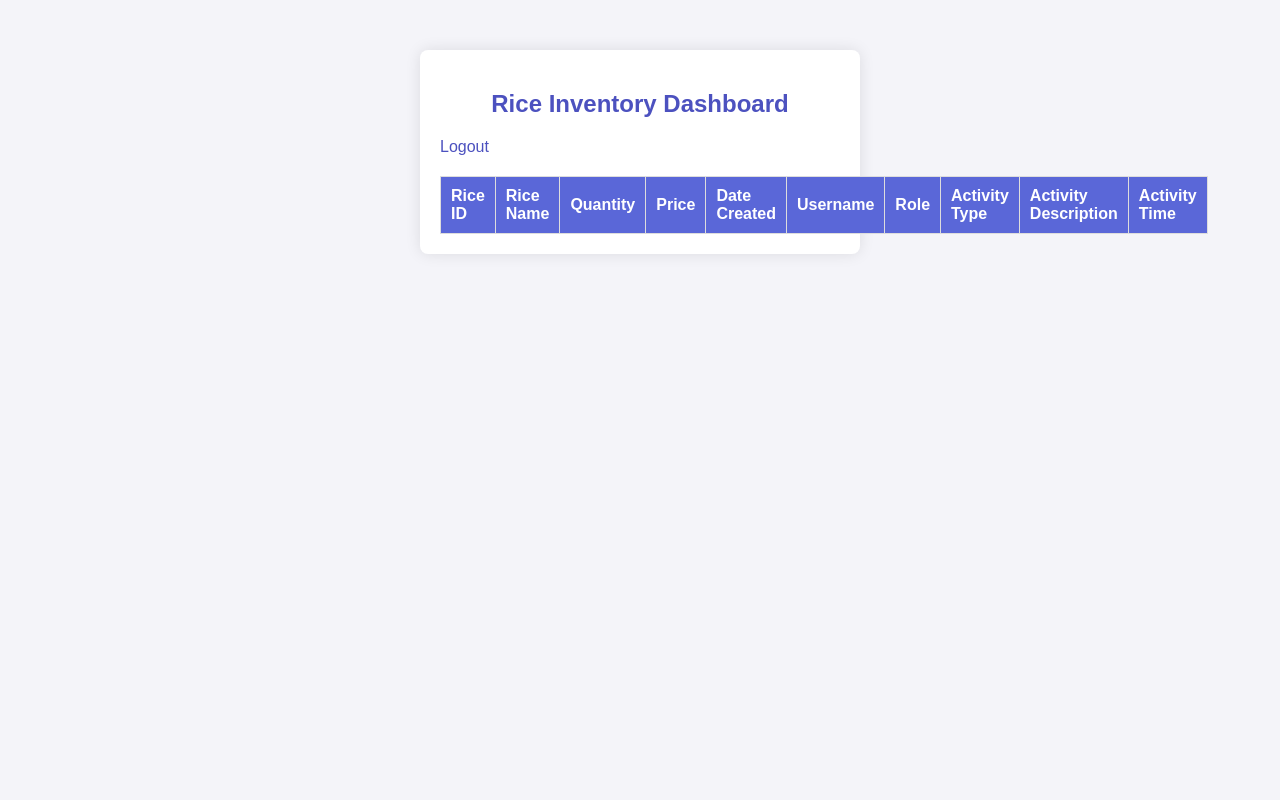
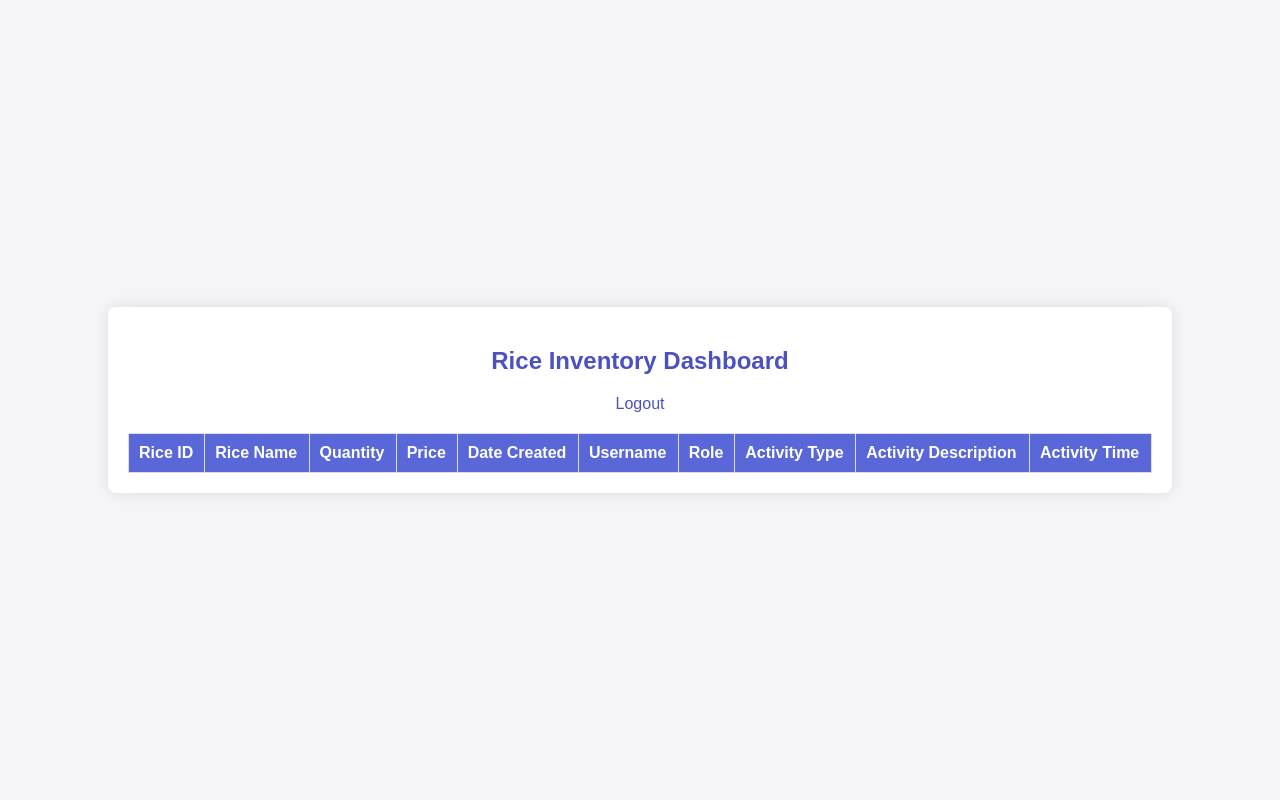
Before and after one commit to merylgrace/rice-inventory, a PHP site: page /dashboard.php in a window 1280 px wide. Run offline with PHP 8.4, Linux system fonts and the light colour scheme; the visitor is signed in with stand-in values (Sample User, id 1); data that the repository does not hold is empty.

Commit message:
modified the style to make the dashboard in center

```diff
--- a/css/style.css
+++ b/css/style.css
@@ -5,16 +5,21 @@ body {
     color: #333;
     margin: 0;
     padding: 0;
+    display: flex;
+    justify-content: center;
+    align-items: center;
+    min-height: 100vh; /* Full viewport height */
 }
 
 /* Container for Forms */
 .container, .register-container, .login-container {
-    max-width: 400px;
-    margin: 50px auto;
+    width: 80%; /* Adjust width for a responsive layout */
+    max-width: 1200px; /* Set a max width for larger screens */
     padding: 20px;
     background-color: #ffffff;
     border-radius: 8px;
     box-shadow: 0 0 15px rgba(0, 0, 0, 0.1);
+    margin: 0 auto; /* Center horizontally */
 }
 
 /* Form Headings */
@@ -101,6 +106,13 @@ p {
     background-color: #f9f9f9;
 }
 
+/* Center Dashboard Content */
+.container {
+    display: flex;
+    flex-direction: column;
+    align-items: center;
+}
+
 /* Responsive Design */
 @media (max-width: 600px) {
     .container, .register-container, .login-container {
```
